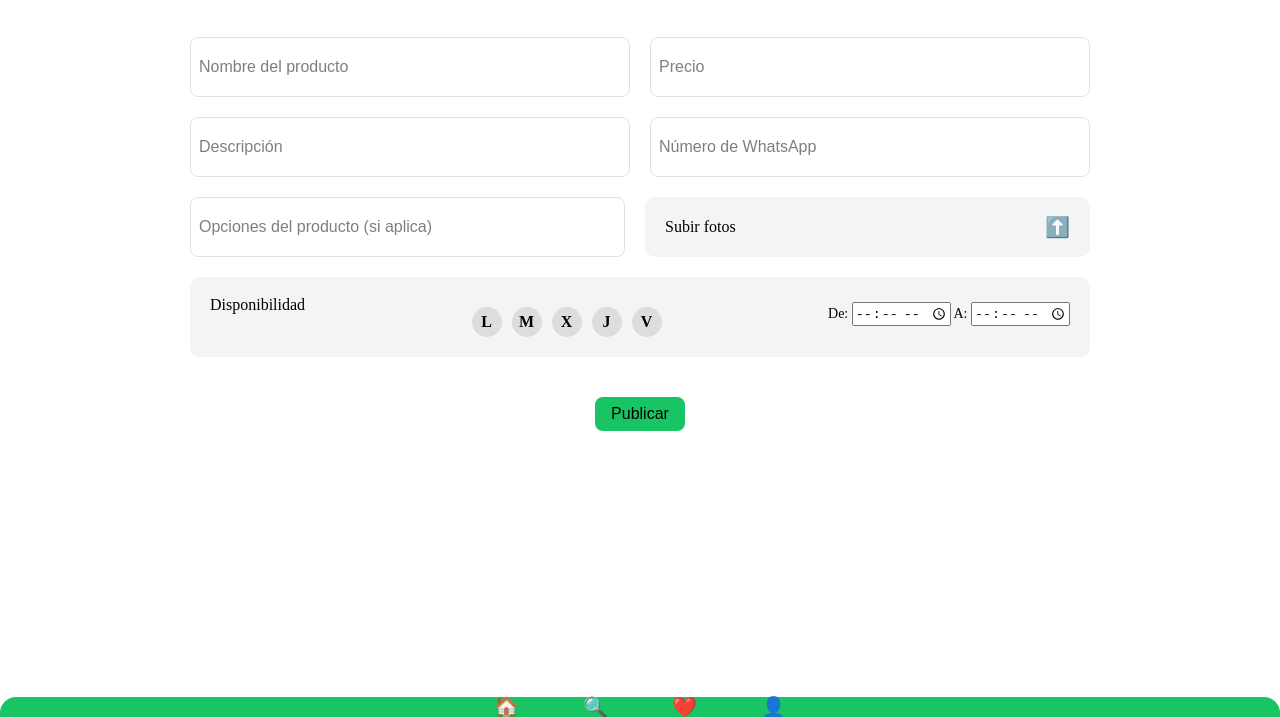
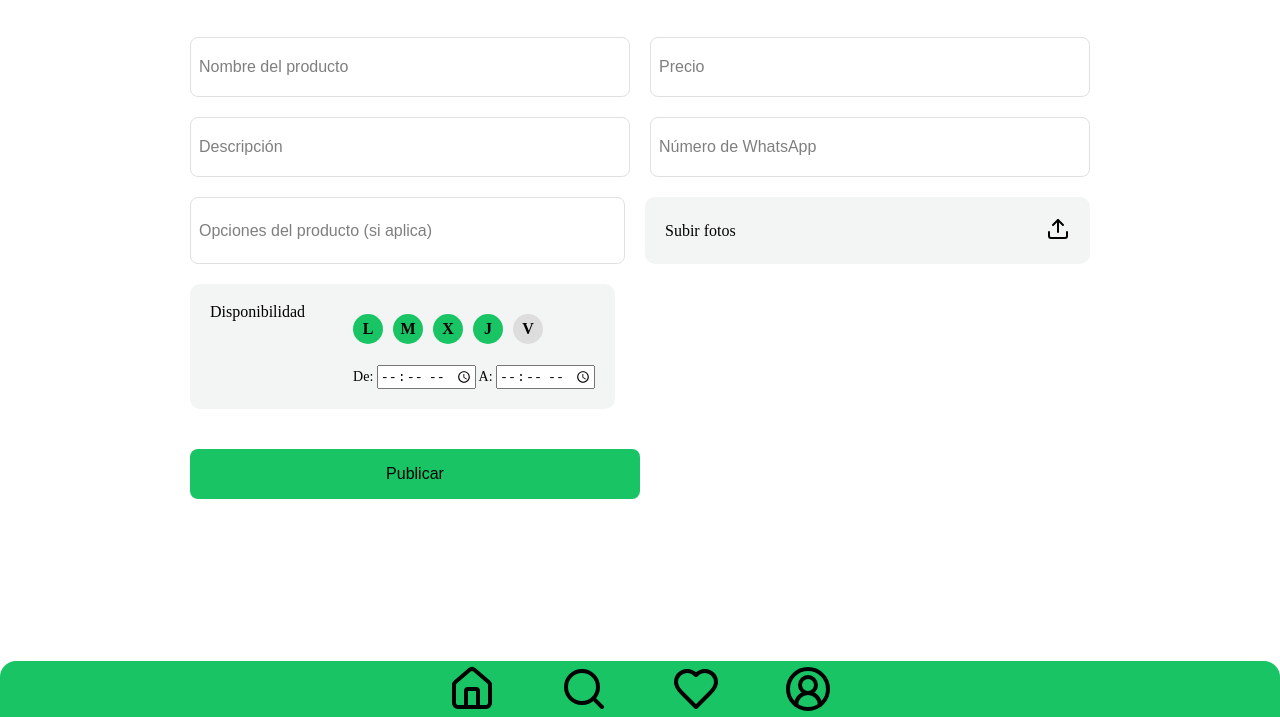
Before and after one commit to joseeduardohg/marketplace-prototyping, a website built with Vite: page publicar_producto.html in a window 1280 px wide. Shown: the part 83-800 px from the top of the page. Built offline with nearby package versions, Linux system fonts and the light colour scheme.

Commit message:
Fix some stylings in publicar_producto.html

```diff
--- a/publicar_producto.html
+++ b/publicar_producto.html
@@ -1,83 +1,169 @@
 <!DOCTYPE html>
 <html lang="es">
-
   <head>
-    <meta charset="UTF-8">
-    <meta name="viewport" content="width=device-width, initial-scale=1.0">
+    <meta charset="UTF-8" />
+    <meta name="viewport" content="width=device-width, initial-scale=1.0" />
     <title>Publicar producto</title>
     <link rel="stylesheet" href="/src/styles/reset.css" />
-    <link rel="stylesheet" href="/src/styles/style.css">
-    <link rel="stylesheet" href="/src/styles/editar_producto.css">
+    <link rel="stylesheet" href="/src/styles/style.css" />
+    <link rel="stylesheet" href="/src/styles/editar_producto.css" />
   </head>
 
   <body>
-    <div class="header">
-        Hola, ¿qué venderás?
-    </div>
+    <div class="header">Hola, ¿qué venderás?</div>
 
     <form class="form-container">
       <div class="form-row">
-            <input type="text" class="input" placeholder="Nombre del producto">
-            <input type="text" class="input" placeholder="Precio">
+        <input type="text" class="input" placeholder="Nombre del producto" />
+        <input type="text" class="input" placeholder="Precio" />
       </div>
       <div class="form-row">
-            <input type="text" class="input" placeholder="Descripción">
-            <input type="text" class="input" placeholder="Número de WhatsApp">
+        <input type="text" class="input" placeholder="Descripción" />
+        <input type="text" class="input" placeholder="Número de WhatsApp" />
       </div>
       <div class="form-row">
-            <input type="text" class="input" placeholder="Opciones del producto (si aplica)">
+        <input
+          type="text"
+          class="input"
+          placeholder="Opciones del producto (si aplica)"
+        />
         <label class="upload">
           Subir fotos
-                <span class="upload-icon">⬆️</span>
-                <input type="file">
+          <span class="upload-icon">
+            <svg
+              xmlns="http://www.w3.org/2000/svg"
+              width="24"
+              height="24"
+              viewBox="0 0 24 24"
+              fill="none"
+              stroke="currentColor"
+              stroke-width="2"
+              stroke-linecap="round"
+              stroke-linejoin="round"
+              class="lucide lucide-upload-icon lucide-upload"
+            >
+              <path d="M21 15v4a2 2 0 0 1-2 2H5a2 2 0 0 1-2-2v-4" />
+              <polyline points="17 8 12 3 7 8" />
+              <line x1="12" x2="12" y1="3" y2="15" />
+            </svg>
+          </span>
+          <input type="file" />
         </label>
       </div>
+
+      <div class="form-row">
         <div class="disponibilidad">
           <div>Disponibilidad</div>
+          <div class="horarios">
             <div class="dias">
               <label class="dia-checkbox">
-                    <input type="checkbox" name="dias" value="L">
-                    <span class="dia">L</span>
+                <input type="checkbox" name="dias" value="L" />
+                <span class="dia dia--active">L</span>
               </label>
               <label class="dia-checkbox">
-                    <input type="checkbox" name="dias" value="M">
-                    <span class="dia">M</span>
+                <input type="checkbox" name="dias" value="M" />
+                <span class="dia dia--active">M</span>
               </label>
               <label class="dia-checkbox">
-                    <input type="checkbox" name="dias" value="X">
-                    <span class="dia">X</span>
+                <input type="checkbox" name="dias" value="X" />
+                <span class="dia dia--active">X</span>
               </label>
               <label class="dia-checkbox">
-                    <input type="checkbox" name="dias" value="J">
-                    <span class="dia">J</span>
+                <input type="checkbox" name="dias" value="J" />
+                <span class="dia dia--active">J</span>
               </label>
               <label class="dia-checkbox">
-                    <input type="checkbox" name="dias" value="V">
+                <input type="checkbox" name="dias" value="V" />
                 <span class="dia">V</span>
               </label>
             </div>
-
             <div class="horario">
-                <label>De:
-                    <input type="time" name="hora_inicio">
+              <label
+                >De:
+                <input type="time" name="hora_inicio" />
               </label>
-                <label>A:
-                    <input type="time" name="hora_fin">
+              <label
+                >A:
+                <input type="time" name="hora_fin" />
               </label>
             </div>
+          </div>
+        </div>
+      </div>
 
-        </div>
       <div class="acciones">
         <button type="submit" class="button">Publicar</button>
       </div>
     </form>
 
-    <div class="footer">
-        <div class="icon">🏠</div>
-        <div class="icon">🔍</div>
-        <div class="icon">❤️</div>
-        <div class="icon">👤</div>
-    </div>
+    <footer class="footer">
+      <svg
+        xmlns="http://www.w3.org/2000/svg"
+        width="24"
+        height="24"
+        viewBox="0 0 24 24"
+        fill="none"
+        stroke="currentColor"
+        stroke-width="2"
+        stroke-linecap="round"
+        stroke-linejoin="round"
+        class="lucide lucide-house-icon lucide-house"
+      >
+        <path d="M15 21v-8a1 1 0 0 0-1-1h-4a1 1 0 0 0-1 1v8" />
+        <path
+          d="M3 10a2 2 0 0 1 .709-1.528l7-5.999a2 2 0 0 1 2.582 0l7 5.999A2 2 0 0 1 21 10v9a2 2 0 0 1-2 2H5a2 2 0 0 1-2-2z"
+        />
+      </svg>
+
+      <svg
+        xmlns="http://www.w3.org/2000/svg"
+        width="24"
+        height="24"
+        viewBox="0 0 24 24"
+        fill="none"
+        stroke="currentColor"
+        stroke-width="2"
+        stroke-linecap="round"
+        stroke-linejoin="round"
+        class="lucide lucide-search-icon lucide-search"
+      >
+        <circle cx="11" cy="11" r="8" />
+        <path d="m21 21-4.3-4.3" />
+      </svg>
+
+      <svg
+        xmlns="http://www.w3.org/2000/svg"
+        width="24"
+        height="24"
+        viewBox="0 0 24 24"
+        fill="none"
+        stroke="currentColor"
+        stroke-width="2"
+        stroke-linecap="round"
+        stroke-linejoin="round"
+        class="lucide lucide-heart-icon lucide-heart"
+      >
+        <path
+          d="M19 14c1.49-1.46 3-3.21 3-5.5A5.5 5.5 0 0 0 16.5 3c-1.76 0-3 .5-4.5 2-1.5-1.5-2.74-2-4.5-2A5.5 5.5 0 0 0 2 8.5c0 2.3 1.5 4.05 3 5.5l7 7Z"
+        />
+      </svg>
+
+      <svg
+        xmlns="http://www.w3.org/2000/svg"
+        width="24"
+        height="24"
+        viewBox="0 0 24 24"
+        fill="none"
+        stroke="currentColor"
+        stroke-width="2"
+        stroke-linecap="round"
+        stroke-linejoin="round"
+        class="lucide lucide-circle-user-round-icon lucide-circle-user-round"
+      >
+        <path d="M18 20a6 6 0 0 0-12 0" />
+        <circle cx="12" cy="10" r="4" />
+        <circle cx="12" cy="12" r="10" />
+      </svg>
+    </footer>
   </body>
-
 </html>
--- a/src/styles/editar_producto.css
+++ b/src/styles/editar_producto.css
@@ -121,16 +121,14 @@
 .acciones {
   display: flex;
   gap: 20px;
-  justify-content: center;
   margin-top: 20px;
+}
+
+.acciones button {
+  width: 50%;
 }
 
 .icon {
   font-size: 20px;
   color: var(--on-primary);
 }
-
-#publicar,
-#eliminar {
-  width: 100%;
-}
--- a/src/styles/style.css
+++ b/src/styles/style.css
@@ -94,7 +94,7 @@ body {
   background-color: var(--primary);
   color: var(--on-primary);
   border: none;
-  padding: 0.5rem 1rem;
+  padding: 1rem;
   border-radius: 0.5rem;
   cursor: pointer;
   font-size: 1rem;
```
Also changed, not shown: editar_producto.html (+2 -2 lines). Lines whose indentation alone changed are shown as unchanged.
